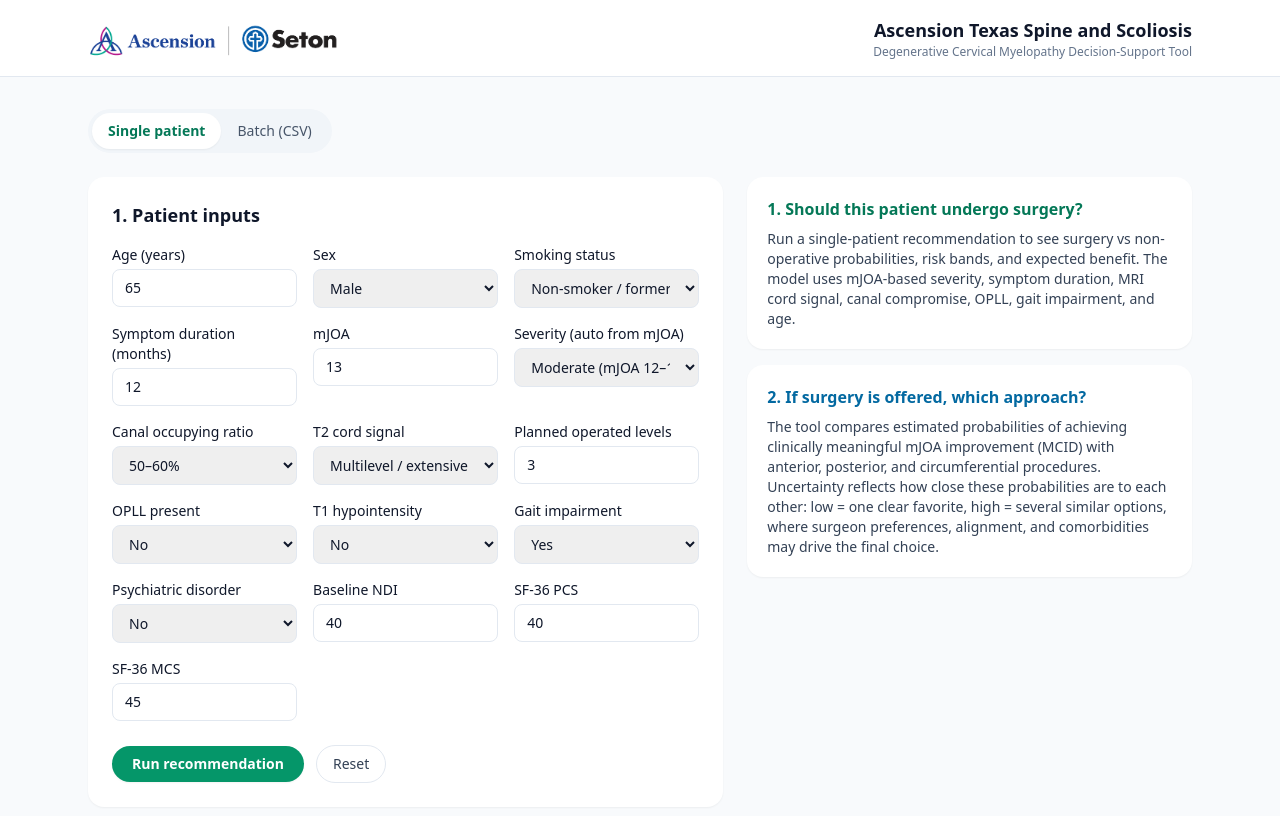
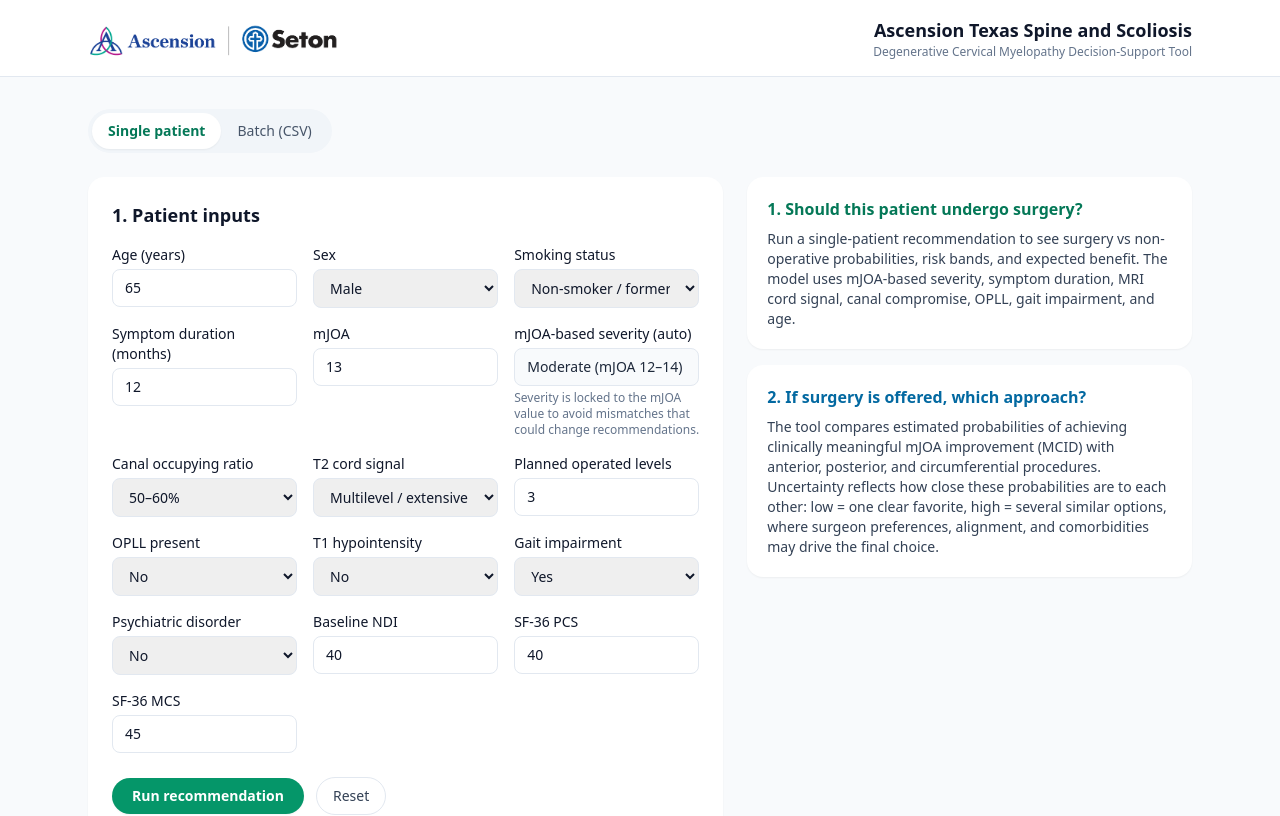
Before and after one commit to devender0609/dcm-web, a Next.js app: page /prototype in a window 1280 px wide. Shown: the top 816 px of the page. Built offline with nearby package versions, Linux system fonts and the light colour scheme.

Commit message:
Fix t2Signal multilevel typo

```diff
--- a/app/prototype/page.tsx
+++ b/app/prototype/page.tsx
@@ -13,7 +13,7 @@ type InputState = {
   sex: Sex | "";
   smoker: "0" | "1"; // 0 = non / former, 1 = current
   symptomDurationMonths: string;
-  severity: Severity | "";
+  severity: Severity | ""; // kept in type, but logic always derives from mJOA
   baselineMJOA: string;
   levelsOperated: string;
   canalRatio: CanalRatioCat | "";
@@ -69,6 +69,13 @@ const initialInputs: InputState = {
   sf36MCS: "45",
 };
 
+// helper: derive severity strictly from mJOA
+function deriveSeverity(mJOA: number): Severity {
+  if (mJOA >= 15) return "mild";
+  if (mJOA >= 12) return "moderate";
+  return "severe";
+}
+
 // -----------------
 // Local rule engine
 // -----------------
@@ -84,13 +91,8 @@ function computeLocalRecommendation(input: Required<InputState>): SingleResult {
   const levels = Number(input.levelsOperated);
   const ndi = Number(input.baselineNDI);
 
-  // ---- 1) severity from mJOA if not chosen ----
-  let severity: Severity = input.severity || "moderate";
-  if (!input.severity) {
-    if (mJOA >= 15) severity = "mild";
-    else if (mJOA >= 12) severity = "moderate";
-    else severity = "severe";
-  }
+  // ---- 1) severity derived from mJOA only ----
+  const severity: Severity = deriveSeverity(mJOA);
 
   // ---- 2) simple risk/benefit scores on 0–100 ----
   let baseRisk = 10;
@@ -241,7 +243,7 @@ export default function PrototypePage() {
     setInputs((prev) => ({ ...prev, [key]: value }));
   }
 
-  // reset back to blank (per your request)
+  // reset back to blank
   function handleReset() {
     setInputs({
       age: "",
@@ -297,18 +299,21 @@ export default function PrototypePage() {
       return;
     }
 
+    const mjoaNum = Number(inputs.baselineMJOA);
+    const derivedSeverity = deriveSeverity(mjoaNum);
+
     setLoading(true);
     try {
       const apiBase = process.env.NEXT_PUBLIC_DCM_API_URL;
 
       if (apiBase) {
-        // ---------- API path (for future deployment of FastAPI) ----------
+        // ---------- API path ----------
         const payload = {
           age: Number(inputs.age),
           sex: inputs.sex,
           smoker: Number(inputs.smoker),
           symptom_duration_months: Number(inputs.symptomDurationMonths),
-          severity: inputs.severity || "moderate",
+          severity: derivedSeverity, // always derived from mJOA
           baseline_mJOA: Number(inputs.baselineMJOA),
           levels_operated: Number(inputs.levelsOperated),
           OPLL: Number(inputs.opll),
@@ -335,7 +340,6 @@ export default function PrototypePage() {
 
         const data = await resp.json();
 
-        // minimal mapping – assumes your FastAPI returns fields similar
         const mapped: SingleResult = {
           surgeryRecommended: Boolean(data.surgery_recommended),
           recommendationLabel: data.recommendation_label ?? "Recommendation",
@@ -358,7 +362,7 @@ export default function PrototypePage() {
 
         setResult(mapped);
       } else {
-        // ---------- local, frozen TS logic (for Vercel) ----------
+        // ---------- local, frozen TS logic ----------
         const localInputs: Required<InputState> = {
           ...(inputs as InputState),
           age: inputs.age || "0",
@@ -369,7 +373,7 @@ export default function PrototypePage() {
           sf36PCS: inputs.sf36PCS || "0",
           sf36MCS: inputs.sf36MCS || "0",
           sex: inputs.sex || "M",
-          severity: (inputs.severity || "moderate") as Severity,
+          severity: derivedSeverity,
           canalRatio: (inputs.canalRatio || "50–60%") as CanalRatioCat,
           t2Signal: (inputs.t2Signal || "none") as T2Signal,
         };
@@ -385,10 +389,13 @@ export default function PrototypePage() {
     }
   }
 
-  // small helpers for rendering
+  // helpers for rendering
   function formatPct(p: number): string {
     return `${Math.round(clamp01(p) * 100)}%`;
   }
+
+  const mjoaNum = Number(inputs.baselineMJOA);
+  const autoSeverity = Number.isNaN(mjoaNum) ? null : deriveSeverity(mjoaNum);
 
   return (
     <div className="min-h-screen bg-slate-50 text-slate-900">
@@ -520,21 +527,21 @@ export default function PrototypePage() {
                     />
                   </div>
 
-                  {/* mJOA-derived severity (optional override) */}
+                  {/* mJOA-derived severity (auto, read-only) */}
                   <div>
-                    <label className="mb-1 block font-medium">Severity (auto from mJOA)</label>
-                    <select
-                      className="w-full rounded-lg border border-slate-200 px-3 py-2 text-sm"
-                      value={inputs.severity}
-                      onChange={(e) =>
-                        updateField("severity", e.target.value as Severity | "")
-                      }
-                    >
-                      <option value="">Auto</option>
-                      <option value="mild">Mild (mJOA ≥15)</option>
-                      <option value="moderate">Moderate (mJOA 12–14)</option>
-                      <option value="severe">Severe (mJOA &lt;12)</option>
-                    </select>
+                    <label className="mb-1 block font-medium">
+                      mJOA-based severity (auto)
+                    </label>
+                    <div className="w-full rounded-lg border border-slate-200 bg-slate-50 px-3 py-2 text-sm text-slate-800">
+                      {autoSeverity === null && "Enter mJOA to auto-derive severity."}
+                      {autoSeverity === "mild" && "Mild (mJOA ≥ 15)"}
+                      {autoSeverity === "moderate" && "Moderate (mJOA 12–14)"}
+                      {autoSeverity === "severe" && "Severe (mJOA < 12)"}
+                    </div>
+                    <p className="mt-1 text-xs text-slate-500">
+                      Severity is locked to the mJOA value to avoid mismatches that could
+                      change recommendations.
+                    </p>
                   </div>
 
                   {/* Canal ratio */}
@@ -715,8 +722,8 @@ export default function PrototypePage() {
                   <p className="text-sm text-slate-700">
                     Run a single-patient recommendation to see surgery vs non-operative
                     probabilities, risk bands, and expected benefit. The model uses
-                    mJOA-based severity, symptom duration, MRI cord signal, canal compromise,
-                    OPLL, gait impairment, and age.
+                    mJOA-based severity, symptom duration, MRI cord signal, canal
+                    compromise, OPLL, gait impairment, and age.
                   </p>
                 </div>
 
@@ -843,11 +850,42 @@ export default function PrototypePage() {
                     )}
                   </div>
 
+                  {/* P(MCID) by approach bars */}
+                  <div className="mt-6">
+                    <h3 className="mb-2 text-sm font-semibold text-slate-900">
+                      P(MCID) by approach (approximate bands)
+                    </h3>
+                    <div className="space-y-2 text-xs text-slate-700">
+                      {(["anterior", "posterior", "circumferential"] as ApproachKey[]).map(
+                        (key) => {
+                          const pct = formatPct(result.approachProbs[key]);
+                          const label =
+                            key === "anterior"
+                              ? "Anterior"
+                              : key === "posterior"
+                              ? "Posterior"
+                              : "Circumferential";
+                          return (
+                            <div key={key} className="flex items-center gap-3">
+                              <div className="w-28 font-medium">{label}</div>
+                              <div className="flex-1 h-2 rounded-full bg-slate-100">
+                                <div
+                                  className="h-2 rounded-full bg-emerald-500"
+                                  style={{ width: pct }}
+                                />
+                              </div>
+                              <div className="w-10 text-right">{pct}</div>
+                            </div>
+                          );
+                        }
+                      )}
+                    </div>
+                  </div>
+
                   <div className="mt-4 text-xs text-slate-500">
                     Patterns are derived from guideline-informed logic and synthetic
                     outcome data and are intended to support, not replace, surgeon
-                    judgment. Exact probabilities will be recalibrated once real Ascension
-                    Texas outcome data are available.
+                    judgment.
                   </div>
                 </section>
               </div>
@@ -868,7 +906,7 @@ export default function PrototypePage() {
             </section>
           </>
         ) : (
-          // --------- Batch tab (layout kept simple, you can extend later) ----------
+          // --------- Batch tab placeholder ----------
           <section className="rounded-2xl bg-white p-6 text-sm shadow-sm">
             <h2 className="mb-3 text-lg font-semibold text-slate-900">
               Batch (CSV) – coming next
```
